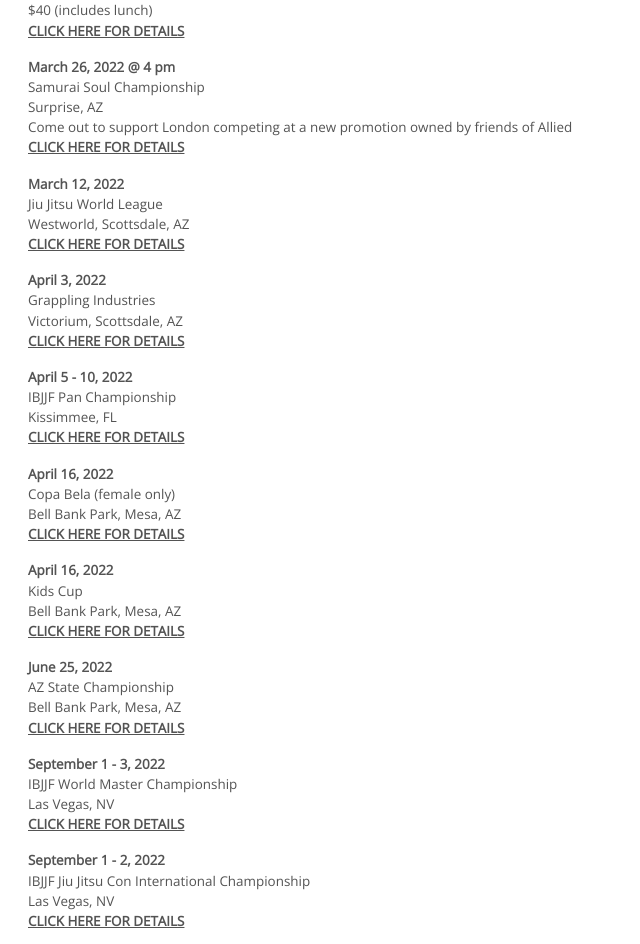
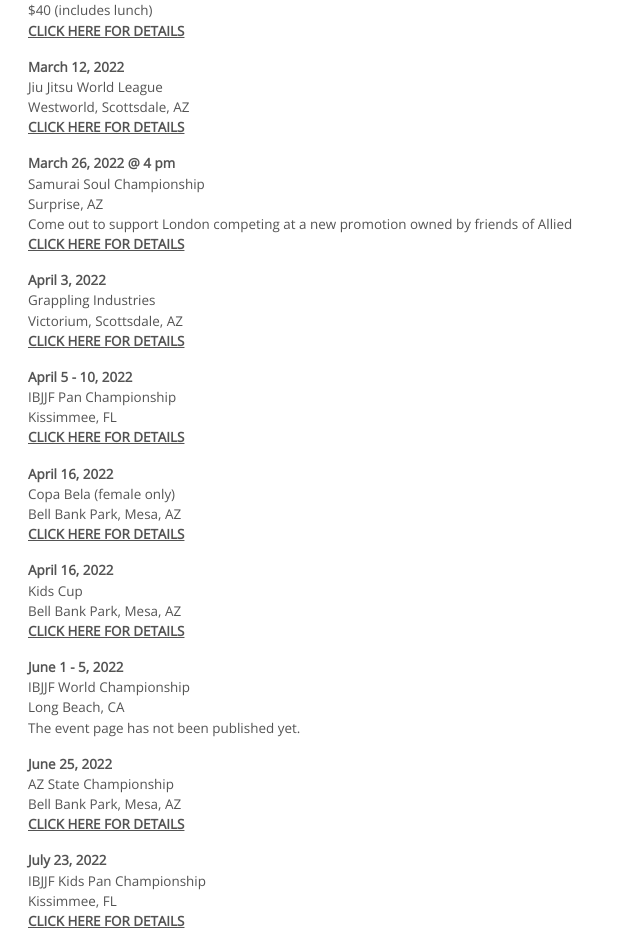
Before and after one commit to shannonhorn/AlliedJiuJitsu, a Next.js app: page /schedule in a window 1280 px wide. Shown: the part 1268-2212 px from the top of the page, without its empty margins (0-640 px from the left). Built offline with nearby package versions, Linux system fonts and the light colour scheme.

Commit message:
updated special events

```diff
--- a/pages/schedule.js
+++ b/pages/schedule.js
@@ -102,6 +102,14 @@
                   </Link>
                 </li>
                 <li>
+                  <div className={styles.schedule_heading}>March 12, 2022</div>
+                  <div>Jiu Jitsu World League</div>
+                  <div>Westworld, Scottsdale, AZ</div>
+                  <Link href="https://www.jjworldleague.com/events/phx-2022-adults">
+                    <a target="_blank">Click here for details</a>
+                  </Link>
+                </li>
+                <li>
                   <div className={styles.schedule_heading}>
                     March 26, 2022 @ 4 pm
                   </div>
@@ -112,14 +120,6 @@
                     owned by friends of Allied
                   </div>
                   <Link href="https://www.eventbrite.com/e/samurai-soul-championship-1-tickets-263411850937">
-                    <a target="_blank">Click here for details</a>
-                  </Link>
-                </li>
-                <li>
-                  <div className={styles.schedule_heading}>March 12, 2022</div>
-                  <div>Jiu Jitsu World League</div>
-                  <div>Westworld, Scottsdale, AZ</div>
-                  <Link href="https://www.jjworldleague.com/events/phx-2022-adults">
                     <a target="_blank">Click here for details</a>
                   </Link>
                 </li>
@@ -158,10 +158,26 @@
                   </Link>
                 </li>
                 <li>
+                  <div className={styles.schedule_heading}>
+                    June 1 - 5, 2022
+                  </div>
+                  <div>IBJJF World Championship</div>
+                  <div>Long Beach, CA</div>
+                  <div>The event page has not been published yet.</div>
+                </li>
+                <li>
                   <div className={styles.schedule_heading}>June 25, 2022</div>
                   <div>AZ State Championship</div>
                   <div>Bell Bank Park, Mesa, AZ</div>
                   <Link href="https://azbjjf.smoothcomp.com/en/event/6474">
+                    <a target="_blank">Click here for details</a>
+                  </Link>
+                </li>
+                <li>
+                  <div className={styles.schedule_heading}>July 23, 2022</div>
+                  <div>IBJJF Kids Pan Championship</div>
+                  <div>Kissimmee, FL</div>
+                  <Link href="https://ibjjf.com/events/pan-kids-ibjjf-jiu-jitsu-championship-2022">
                     <a target="_blank">Click here for details</a>
                   </Link>
                 </li>
```
